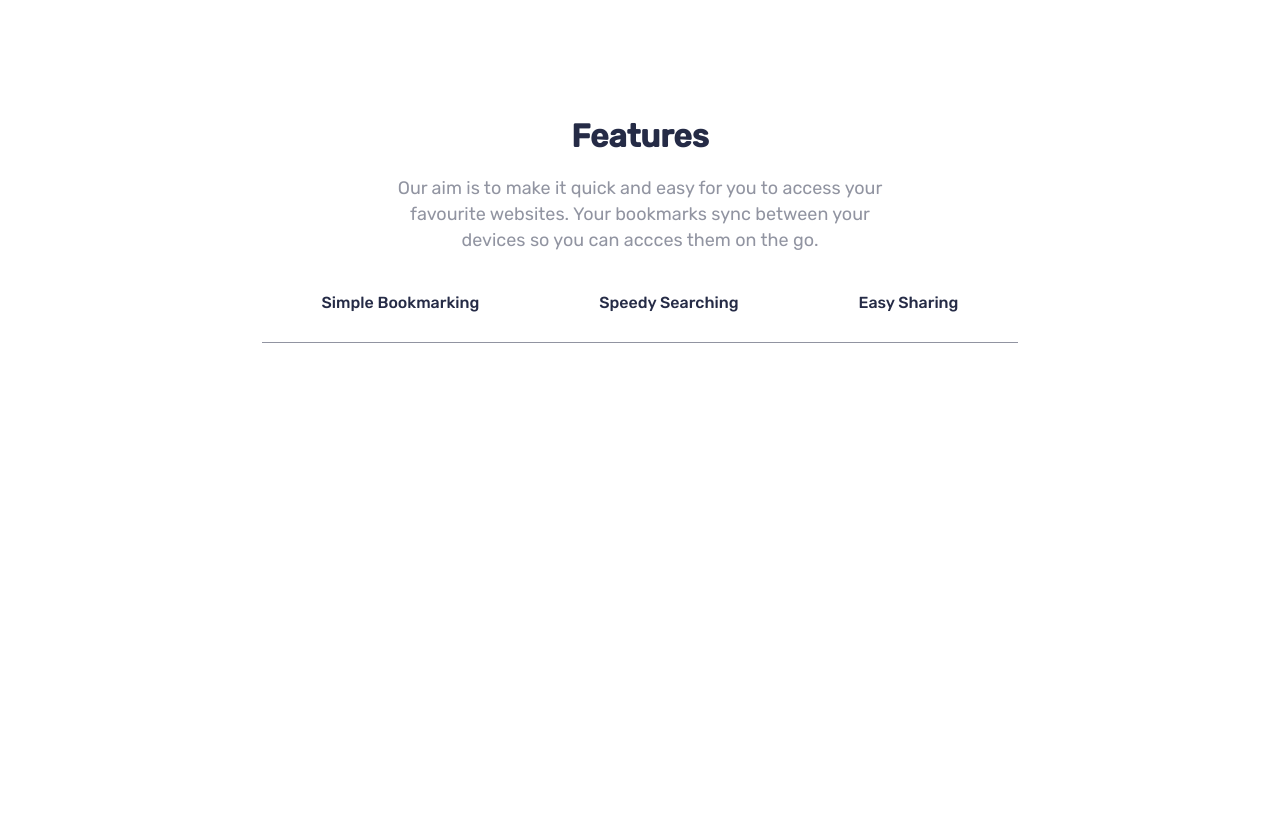
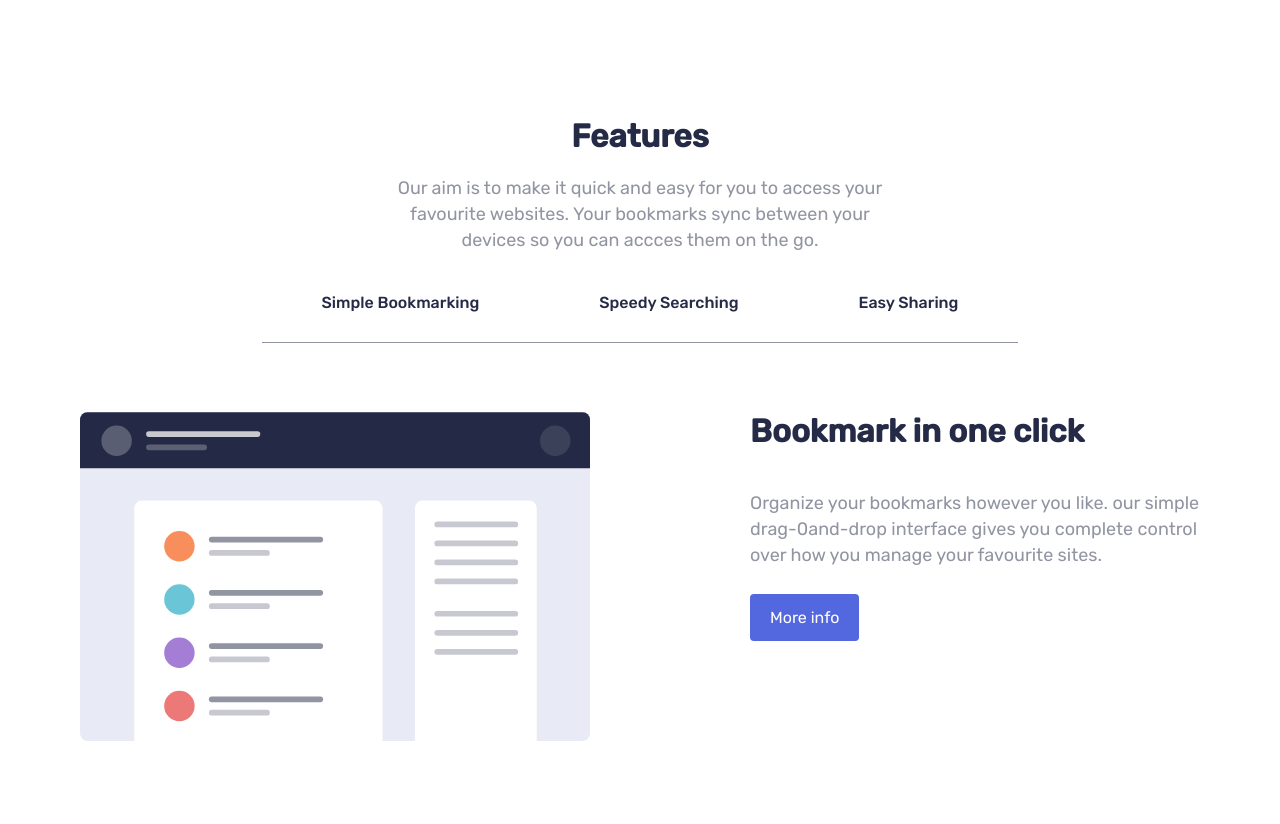
Before and after one commit to igorct1/bookmark-landing-page, a plain HTML site: page index.html in a window 1280 px wide. Shown: the part 654-1478 px from the top of the page. Before the commit the page ends 1026 px from the top, so only its background shows below. Drawn offline with Linux system fonts and the light colour scheme.

Commit message:
central-section

```diff
--- /dev/null
+++ b/css/central.css
@@ -0,0 +1,24 @@
+/* central section */
+
+.central {
+  display: flex;
+  padding: 8rem 0rem;
+}
+
+.central-text {
+  max-width: 45rem;
+  color: var(--grayish-blue);
+  margin-left: 16rem;
+}
+
+.central-text p {
+  padding: 4rem 0rem;
+}
+.centralBtn {
+  color: white;
+  background: var(--soft-blue);
+  padding: 1.4rem 2rem;
+  border-radius: 4px;
+  font-size: 1.6rem;
+  margin-top: 2rem;
+}
--- a/css/features.css
+++ b/css/features.css
@@ -8,8 +8,6 @@
 }
 
 .features p {
-  font-size: 1.8rem;
-  line-height: 2.6rem;
   max-width: 50rem;
   padding: 2rem 0rem 4rem;
   text-align: center;
--- a/css/hero.css
+++ b/css/hero.css
@@ -15,8 +15,6 @@
 }
 
 .hero p {
-  font-size: 1.8rem;
-  line-height: 2.6rem;
   color: var(--grayish-blue);
   padding: 2rem 0rem 4rem 0rem;
   max-width: 50rem;
--- a/css/reset.css
+++ b/css/reset.css
@@ -32,6 +32,10 @@ h2 {
   font-size: 3.2rem;
   color: var(--very-dark-blue);
 }
+p {
+  font-size: 1.8rem;
+  line-height: 2.6rem;
+}
 
 /* container */
 .container {
--- a/css/style.css
+++ b/css/style.css
@@ -3,3 +3,4 @@
 @import "header.css";
 @import "hero.css";
 @import "features.css";
+@import "central.css";
--- a/index.html
+++ b/index.html
@@ -68,6 +68,20 @@
           <li><a href="">Easy Sharing</a></li>
         </ul>
       </section>
+      <section class="central">
+        <div class="central-img">
+          <img src="./images/illustration-features-tab-1.svg" alt="" />
+        </div>
+        <div class="central-text">
+          <h2>Bookmark in one click</h2>
+          <p>
+            Organize your bookmarks however you like. our simple drag-0and-drop
+            interface gives you complete control over how you manage your
+            favourite sites.
+          </p>
+          <a href="#" class="centralBtn">More info</a>
+        </div>
+      </section>
       <script src="./js/script.js"></script>
     </div>
   </body>
```
